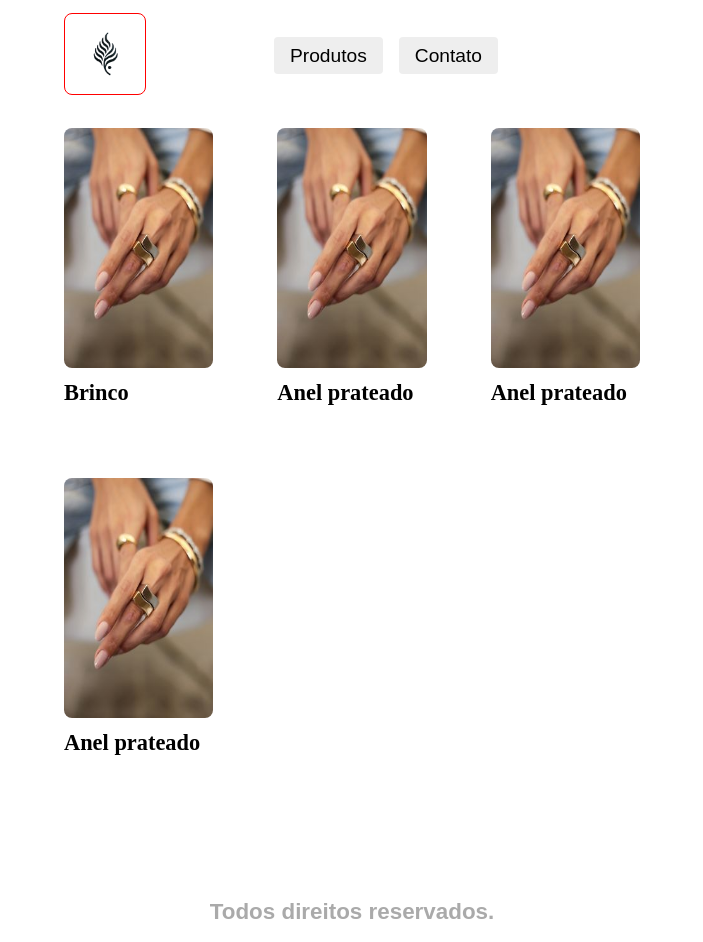
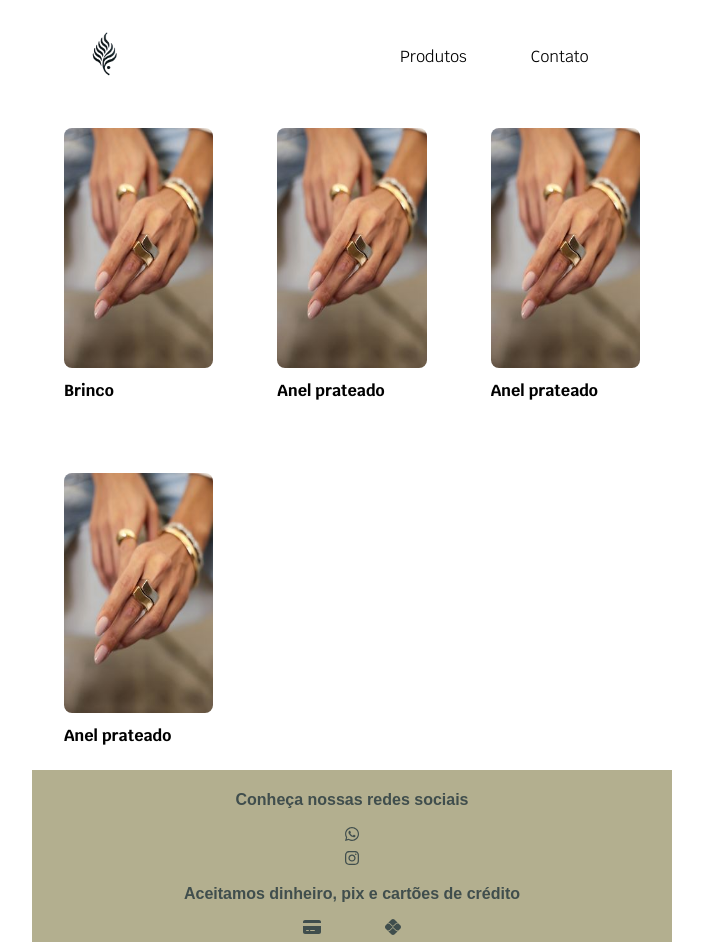
Before and after one commit to GuEstivalet/Loja-Pessoal, a React (Vite) app in the folder jewelry/: page / in a window 1280 px wide. Shown: the top 942 px of the page, without its empty margins (288-991 px from the left). Built offline with nearby package versions, Linux system fonts and the light colour scheme.

Commit message:
Finalização do header, ajustes em produto.

```diff
--- a/jewelry/src/App.css
+++ b/jewelry/src/App.css
@@ -1,5 +1,11 @@
 @import url('https://fonts.googleapis.com/css2?family=Krub:ital,wght@0,200;0,300;0,400;0,500;0,600;0,700;1,200;1,300;1,400;1,500;1,600;1,700&display=swap');
 @import url('https://fonts.googleapis.com/css2?family=Krub:ital,wght@0,200;0,300;0,400;0,500;0,600;0,700;1,200;1,300;1,400;1,500;1,600;1,700&family=Roboto:ital,wght@0,100;0,300;0,400;0,500;0,700;0,900;1,100;1,300;1,400;1,500;1,700;1,900&display=swap');
+
+
+:root{
+  --global-dark-color: #404E4D;
+  --global-green-color:#B3AF8F;
+}
 
 body {
   margin: 0;
@@ -12,7 +18,7 @@ img {
 
 a {
   text-decoration: none;
-  color: black;
+  color:black;
 }
 
 h1{
--- a/jewelry/src/components/Contato.module.css
+++ b/jewelry/src/components/Contato.module.css
@@ -4,6 +4,11 @@
     gap: 2rem;
     padding-top: 7rem;
     margin: 1rem 2rem
+}
+
+.contato h1{
+    font-size: 1.5rem;
+    font-family: "Krub";
 }
 
 .contato img {
@@ -16,7 +21,7 @@
 }
 
 .dados li{
-    font-size: 1.2rem;
+    font-size: 1rem;
     font-family: Arial, Helvetica, sans-serif;
     margin-top: 0.8rem;
 }
--- a/jewelry/src/components/Footer.jsx
+++ b/jewelry/src/components/Footer.jsx
@@ -5,18 +5,17 @@ import { faWhatsapp } from '@fortawesome/free-brands-svg-icons'; // Importa o í
 import { faInstagram } from '@fortawesome/free-brands-svg-icons'; // Importa o ícone do Instagram
 import { faPix } from '@fortawesome/free-brands-svg-icons';
 import { faCreditCard } from '@fortawesome/free-solid-svg-icons';
+import { height } from '@fortawesome/free-brands-svg-icons/fa42Group';
 
 const Footer = () => {
   return (
     <section className={styles.footer}>
-      <h1>Todos direitos reservados.</h1>
-      <FontAwesomeIcon icon={faWhatsapp} />
-      <FontAwesomeIcon icon={faInstagram} />
-      <div>
-        <h2>Aceitamos dinheiro, pix e cartões de crédito</h2>
-      <FontAwesomeIcon icon={faCreditCard} />
-      <FontAwesomeIcon icon={faPix} />
-      </div>
+      <h1>Conheça nossas redes sociais</h1>
+      <div styles={{height:"1rem", width:"1rem"}}><a href=''><FontAwesomeIcon className={styles.icon} icon={faWhatsapp} /></a></div>
+      <div styles={{height:"1rem", width:"1rem"}}><a href=''><FontAwesomeIcon className={styles.icon} icon={faInstagram} /></a></div>
+      <h2>Aceitamos dinheiro, pix e cartões de crédito</h2>
+      <FontAwesomeIcon className={styles.icon} icon={faCreditCard} />
+      <FontAwesomeIcon className={styles.icon} icon={faPix} />
     </section>
   );
 }
--- a/jewelry/src/components/Footer.module.css
+++ b/jewelry/src/components/Footer.module.css
@@ -1,8 +1,31 @@
 .footer{
+    margin: 0;
     text-align: center;
     font-family: Arial, Helvetica, sans-serif;
-    color: #aaa;
-    height: 10rem;
-    padding-top: 5rem;
+    color: #404E4D;
+    height: 12rem;
+    display:inline-block;
     box-sizing: border-box;
+    padding: 0.5rem;
+    background: #B3AF8F;
 }
+
+h1,h2 {
+        font-size: 1rem;
+    }
+
+.footer a {
+    color: #404E4D;
+    padding: 0.65rem;
+    border-radius: 50%;
+}
+
+.footer a:hover{
+    transition: 1.5s;
+    color: white;
+    background: #404E4D;
+}
+
+.icon {
+    margin:0.2rem 2rem
+}
--- a/jewelry/src/components/Header.module.css
+++ b/jewelry/src/components/Header.module.css
@@ -6,7 +6,6 @@
     height: 5rem;
     padding: 1rem 2rem; /* Padding para espaçamento lateral e superior */
     display: flex;
-    justify-content: space-between; /* Espaça logo e links */
     align-items: center; /* Centraliza verticalmente */
   }
 
@@ -18,40 +17,31 @@
     align-items: center; /* Centraliza links e logo verticalmente */
   }
 
-  .header li {
-    padding-right: 1rem; /* Espaçamento de 1rem entre os links */
+  .header ul li {
+    margin-right: 4rem;
   }
 
-  .header li:last-child {
-    padding-right: 0; /* Remove padding no último item */
-  }
 
   .link {
     text-decoration: none;
-    font-size: 1.2rem;
-    font-family: Arial, Helvetica, sans-serif;
-    background-color: #eee;
-    padding: .5rem 1rem;
+    font-size: 1rem;
+    font-family: "Krub";
+    padding: .5rem 0;
     border-radius: 4px;
     color: black;
   }
 
   .logo img {
-    border: 1px solid red;
     width: 5rem;
     height: auto;
   }
 
   .header .logo {
-    padding-right: 7rem; /* Padding lateral da logo */
+    padding-right: 12rem; /* Padding lateral da logo */
   }
 
-
-
-
-  @media (max-width: 620px){
-    .header li {
-        padding-right: 0rem; /* Espaçamento de 1rem entre os links */
-      }
-
+  @media (max-width:620px) {
+    .header .logo {
+      padding-right: 8rem; /* Padding lateral da logo */
+    }
   }
--- a/jewelry/src/components/Produto.jsx
+++ b/jewelry/src/components/Produto.jsx
@@ -61,11 +61,12 @@ const Produto = () => {
         <button onClick={handleFotoAnterior}><FontAwesomeIcon icon={faChevronRight} /></button>
         <button onClick={handleProximaFoto}><FontAwesomeIcon icon={faChevronLeft} /></button>
       </div>
-      <div>
+      <aside>
         <h1>{produto.nome}</h1>
         <span className={styles.preco}>R$ {produto.preco}</span>
         <p className={styles.descricao}>{produto.descricao}</p>
-      </div>
+        <a href=''>Compre Aqui</a>
+      </aside>
     </section>
   );
 };
--- a/jewelry/src/components/Produto.module.css
+++ b/jewelry/src/components/Produto.module.css
@@ -10,11 +10,13 @@
 }
 
 .preco {
-    padding: .5rem;
-    background: #91fb5d;
-    color: #017e01;
+    margin: 0;
+    padding: .5rem .5rem;
+    background: #404E4D;
+    color: white;
     font-family: Arial, Helvetica, sans-serif;
     border-radius: 4px;
+    margin: 0rem 5rem;
 }
 
 .descricao{
@@ -27,6 +29,21 @@
     height: 10rem;
     width: 10rem;
 }
+.produto aside {
+    display:flex;
+    flex-direction: column;
+    border: 1px solid red;
+}
+
+.produto aside h1 {
+    font-size: 1.75rem;
+}
+
+.produto aside a {
+    padding: 1rem;
+    border-radius: 5px;
+    background: green;
+}
 
 .ativa {
     opacity: 1;
--- a/jewelry/src/components/Produtos.module.css
+++ b/jewelry/src/components/Produtos.module.css
@@ -8,6 +8,7 @@
 
 .nome{
     margin: .5rem 0;
+    font-family: "Krub";
 }
 
 .produtos img{
```
Also changed, not shown: jewelry/src/components/SecHero.jsx (added, +17 -0 lines), jewelry/src/assets/hero-section.jpg (added), jewelry/src/components/SecHero.module.css (added).
